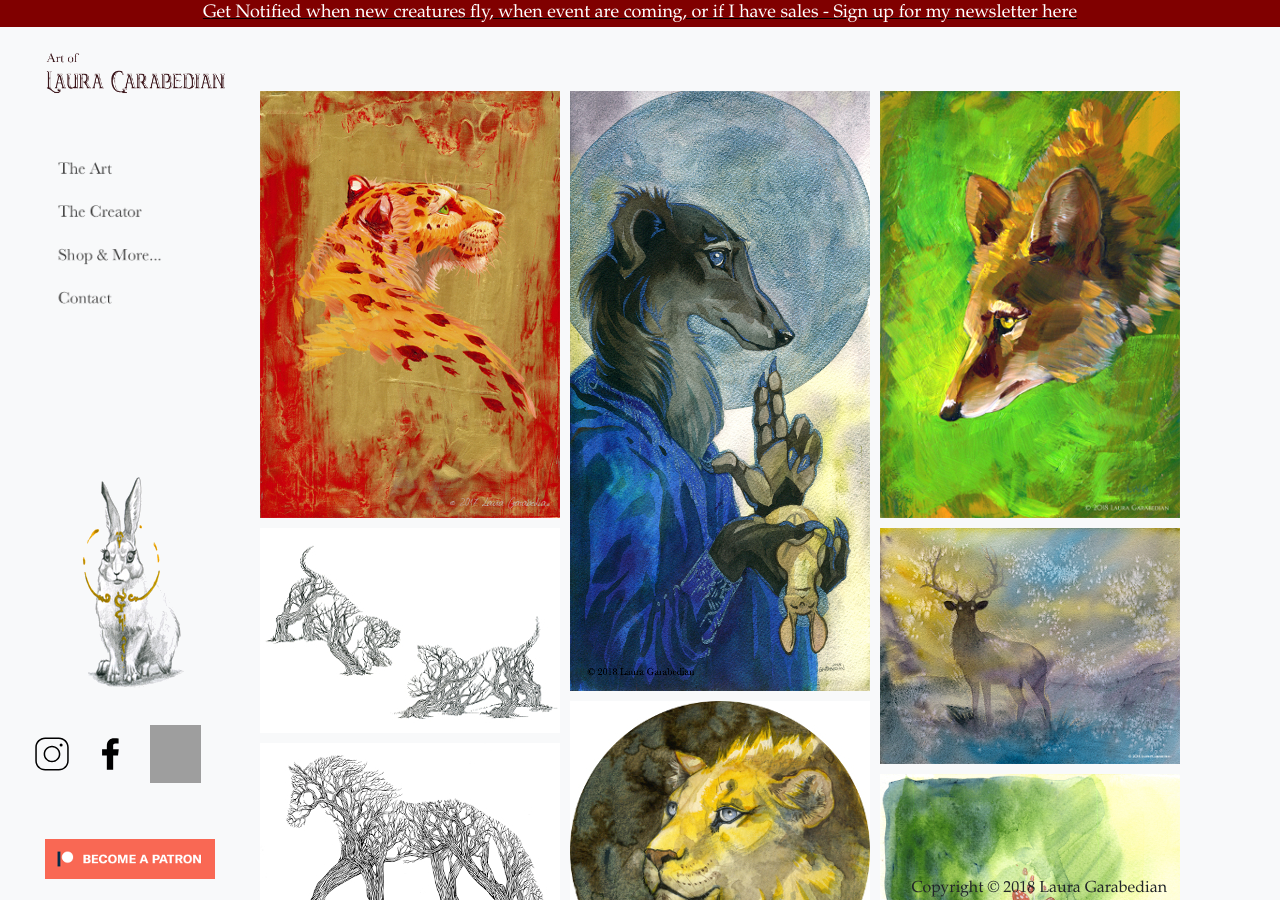
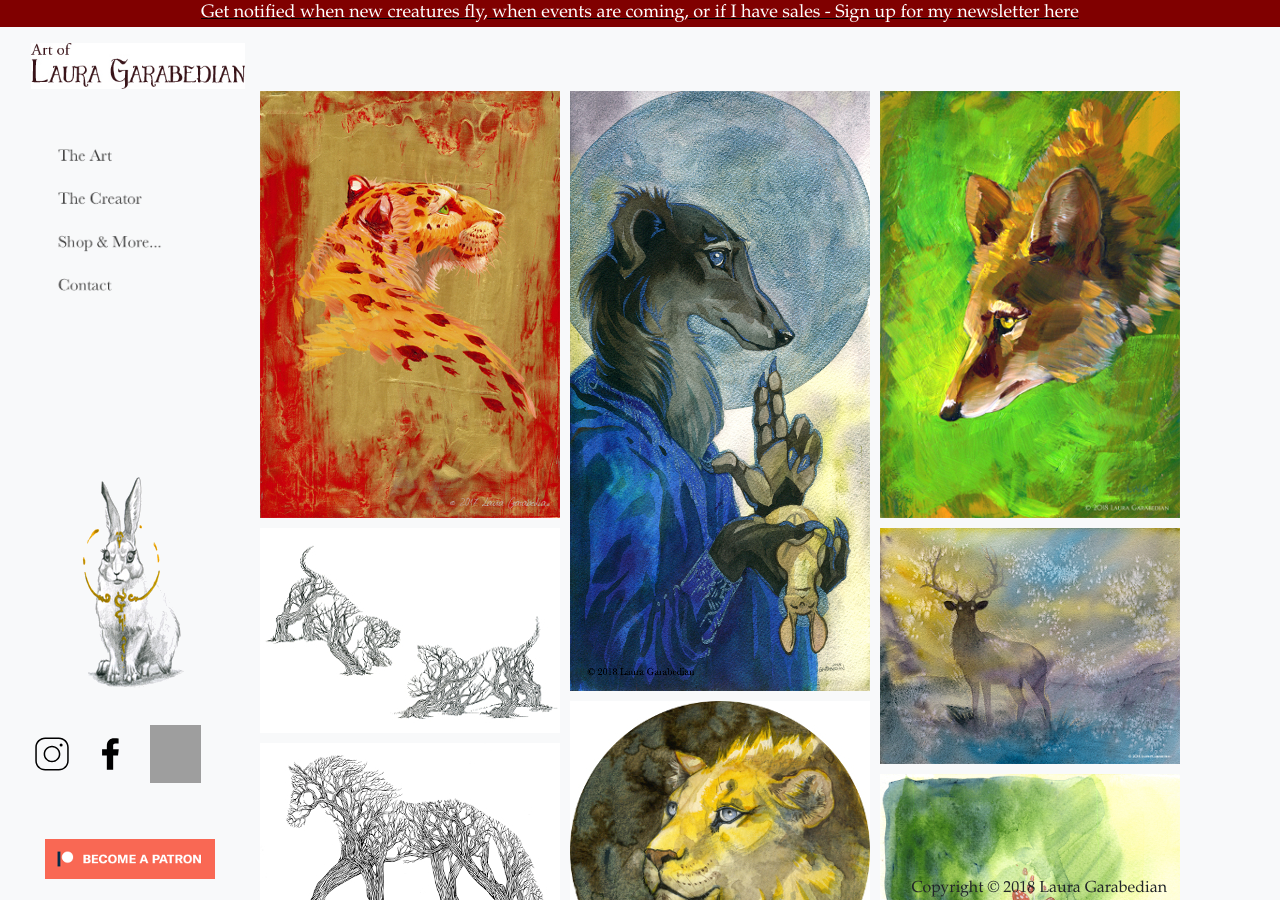
Before and after one commit to Lauragarabedian/lauragarabedian.com, a Jekyll site: the page built from index.html, in a window 1280 px wide and 900 px high. Built offline with Jekyll 4.4.1, drawn with Linux system fonts in a browser that asks for light colours; grey boxes are pictures that could not be loaded.

Commit message:
Add new images and fixing typos

```diff
--- a/_includes/header.html
+++ b/_includes/header.html
@@ -27,7 +27,7 @@
 
     <a href="http://eepurl.com/dFTmHP">
     <div class="banner">
-        Get Notified when new creatures fly, when event are coming, or if I have sales - Sign up for my newsletter here
+        Get notified when new creatures fly, when events are coming, or if I have sales - Sign up for my newsletter here
     </div></a>
     {% include navbar.html %}
     <div class="container-fluid hidden">
--- a/static/style.css
+++ b/static/style.css
@@ -102,6 +102,7 @@
 .logo {
     margin-top: 1rem;
     margin-bottom: 3rem;
+    margin-left: 1rem;
 }
 
 .about-portrait {
```
Also changed, not shown: static/logo.png, 1 other file.
